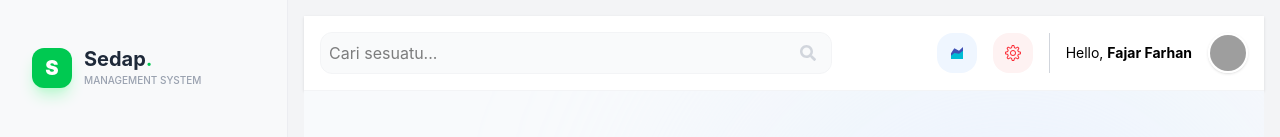
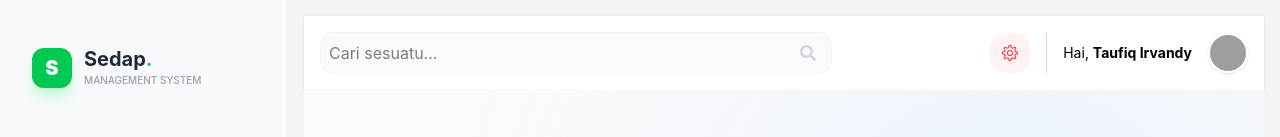
Before and after one commit to fajar24si-hub/prak_react_sid, a React (Vite) app: page / in a window 1280 px wide. Shown: the top 137 px of the page. Built offline with nearby package versions, Linux system fonts and the light colour scheme; grey boxes are pictures that could not be loaded; a web font is replaced by a local one.

Commit message:
nama dan icon

```diff
--- a/src/components/Header.jsx
+++ b/src/components/Header.jsx
@@ -27,9 +27,7 @@ export default function Header({ searchTerm, setSearchTerm }) {
                 {/* Icons tetap */}
                 <div className="flex items-center space-x-4 ml-4">
 
-                    <div className="p-3 bg-blue-50 rounded-2xl">
-                        <FcAreaChart />
-                    </div>
+
 
                     <div className="p-3 bg-red-50 rounded-2xl text-red-500">
                         <SlSettings />
@@ -37,7 +35,7 @@ export default function Header({ searchTerm, setSearchTerm }) {
 
                     <div className="flex items-center space-x-4 border-l pl-4 border-gray-300">
                         <span className="hidden md:inline text-sm">
-                            Hello, <span className="font-bold">Fajar Farhan</span>
+                            Hai, <span className="font-bold">Taufiq Irvandy</span>
                         </span>
                         <img
                             src="https://cdn-icons-png.flaticon.com/512/4140/4140037.png"
```
